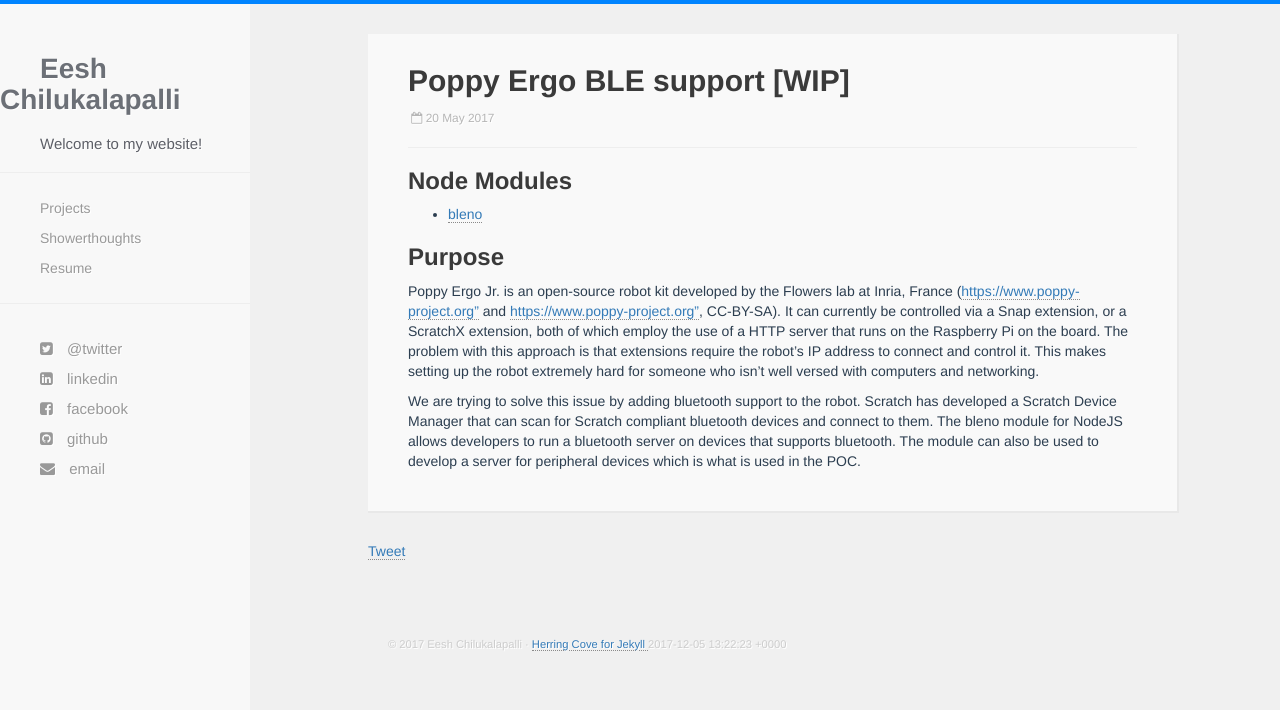
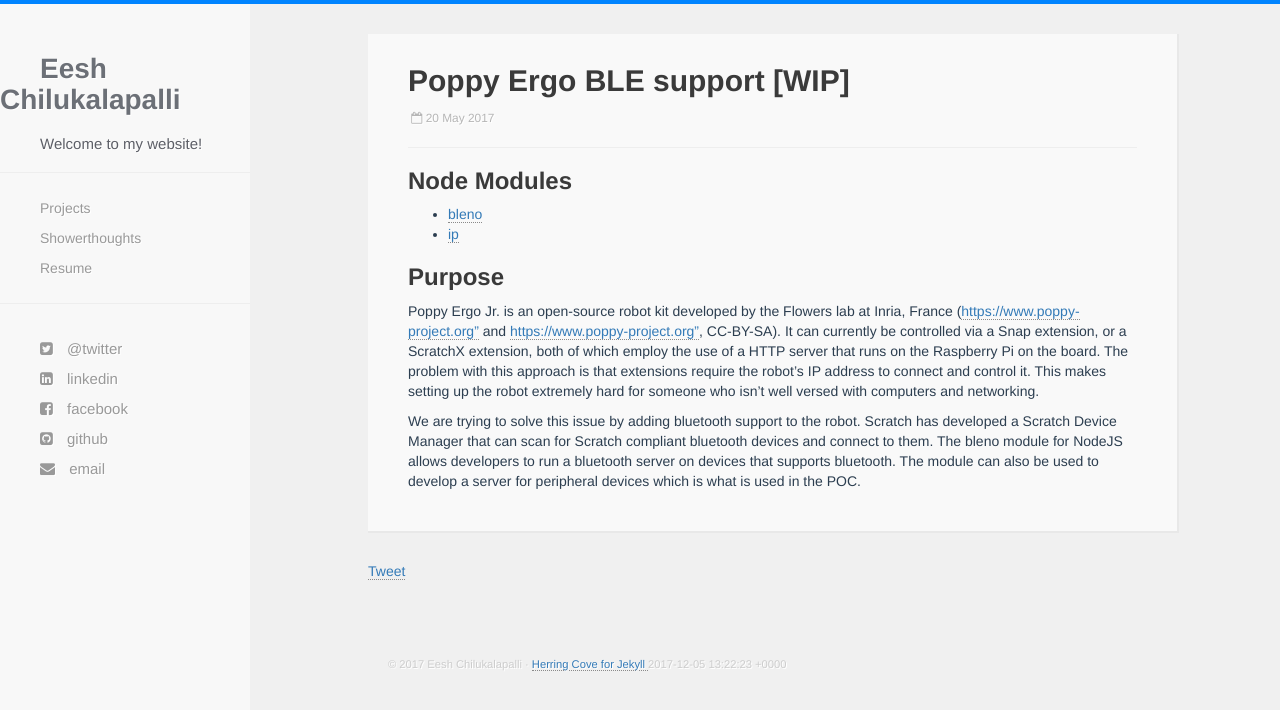
Before and after one commit to eesh/eesh.github.io, a Jekyll site: the page built from projects/_posts/2017-05-20-Poppy-BLE.markdown, in a window 1280 px wide. Shown: the top 710 px of the page. Built offline with Jekyll 4.4.1, drawn with Linux system fonts in a browser that asks for light colours; nearby versions of some CDN libraries; comment, search, counter and statistics services are not loaded.

Commit message:
Added ip module

```diff
--- a/projects/_posts/2017-05-20-Poppy-BLE.markdown
+++ b/projects/_posts/2017-05-20-Poppy-BLE.markdown
@@ -8,6 +8,7 @@
 ### Node Modules
 
 * <a href="https://github.com/sandeepmistry/bleno">bleno</a>
+* <a href="https://www.npmjs.com/package/ip">ip</a>
 
 ### Purpose
 
```
